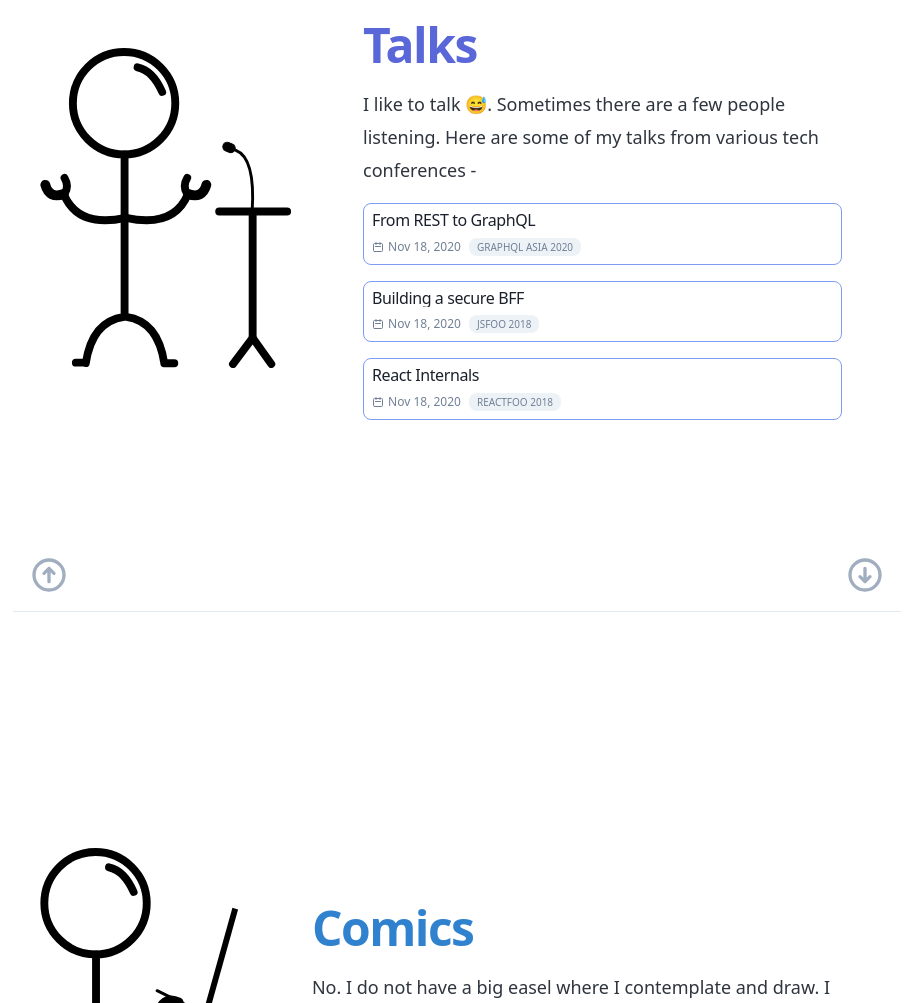
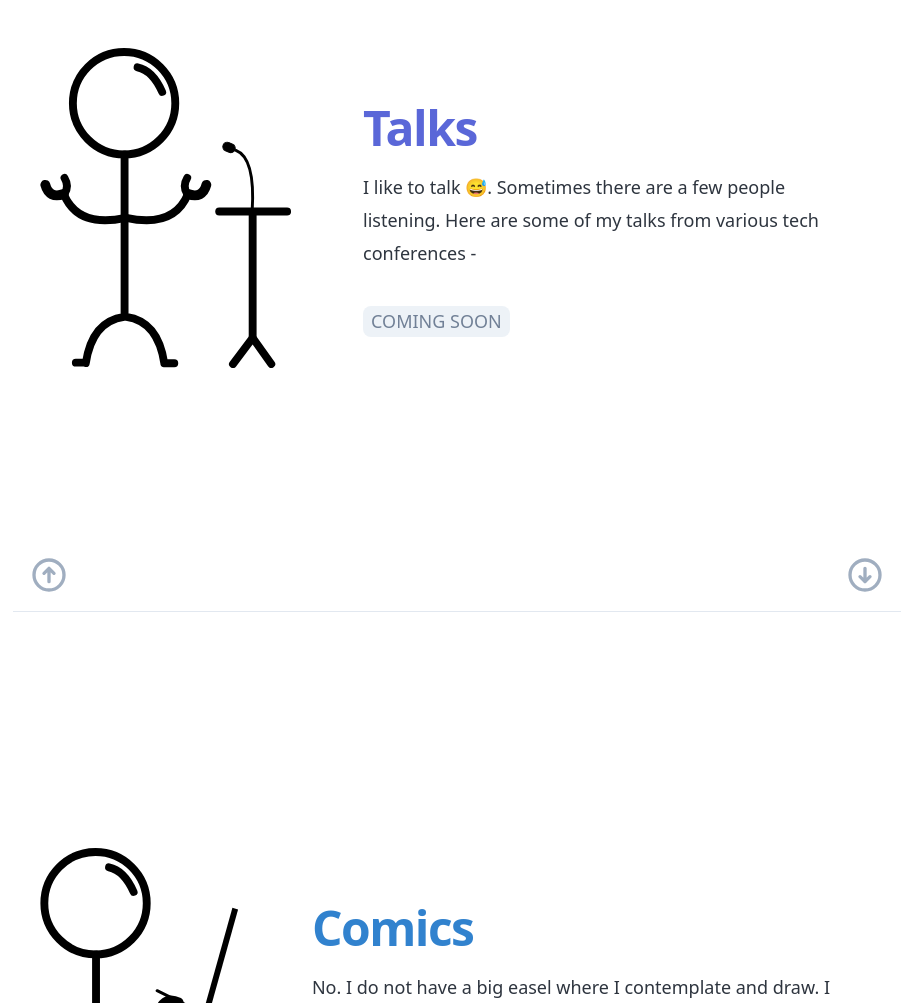
Before and after one commit to ankit-m/ankit-m.github.io, a Gatsby site: page / in a window 1280 px wide. Shown: the part 1788-2791 px from the top of the page, without its empty margins (183-1096 px from the left). Built offline with nearby package versions, Linux system fonts and the light colour scheme; Gatsby itself is replaced by a stand-in of ours.

Commit message:
remove talk section dummy data replace with coming soon

```diff
--- a/src/components/home/TalkSection.js
+++ b/src/components/home/TalkSection.js
@@ -102,6 +102,13 @@ const SuggestedTalks = styled.div`
   }
 `
 
+const ComingSoon = styled(Badge)`
+  font-size: 1em;
+  line-height: 1.5em;
+  height: auto;
+  margin-top: 2em;
+`
+
 export default function BlogSection() {
   return (
     <Section id="talks">
@@ -114,7 +121,7 @@ export default function BlogSection() {
           I like to talk 😅. Sometimes there are a few people listening. Here
           are some of my talks from various tech conferences -
         </p>
-        <SuggestedTalks>
+        {/* <SuggestedTalks>
           <Card title="From REST to GraphQL" color="indigo">
             <TalkCardContent>
               <time dateTime="2020-11-18">
@@ -144,7 +151,8 @@ export default function BlogSection() {
               <Badge>ReactFoo 2018</Badge>
             </TalkCardContent>
           </Card>
-        </SuggestedTalks>
+        </SuggestedTalks> */}
+        <ComingSoon>Coming Soon</ComingSoon>
       </SectionRight>
       <PrevSection id="blog" />
       <NextSection id="comics" label="Comics" />
```
